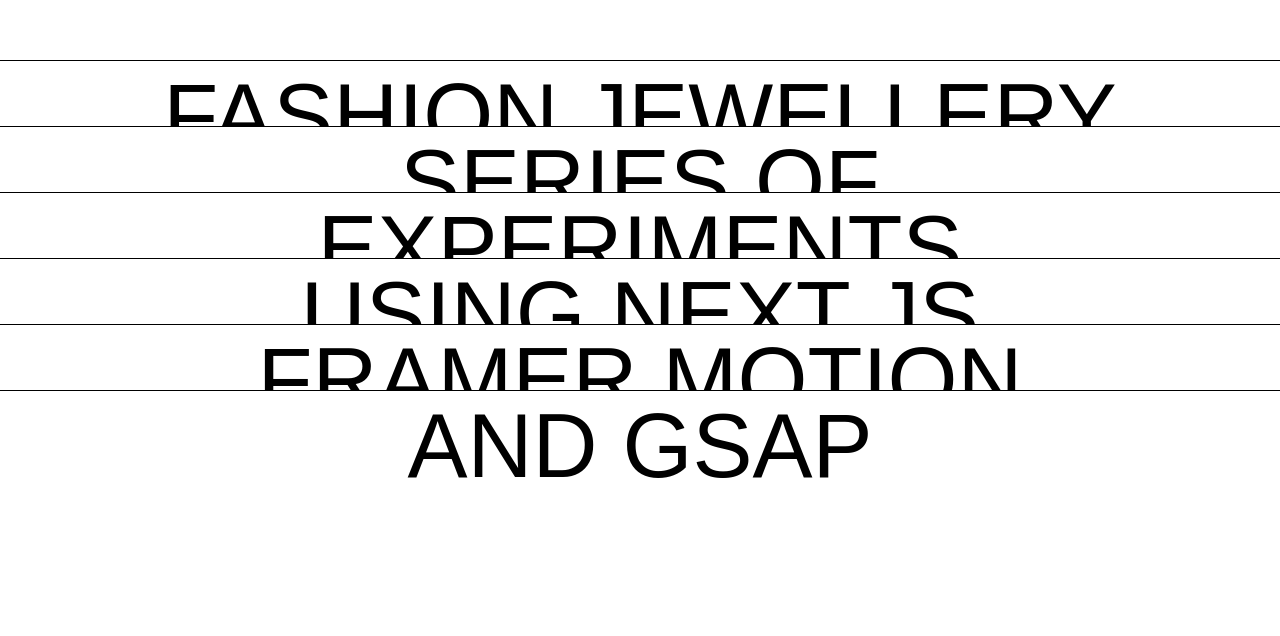
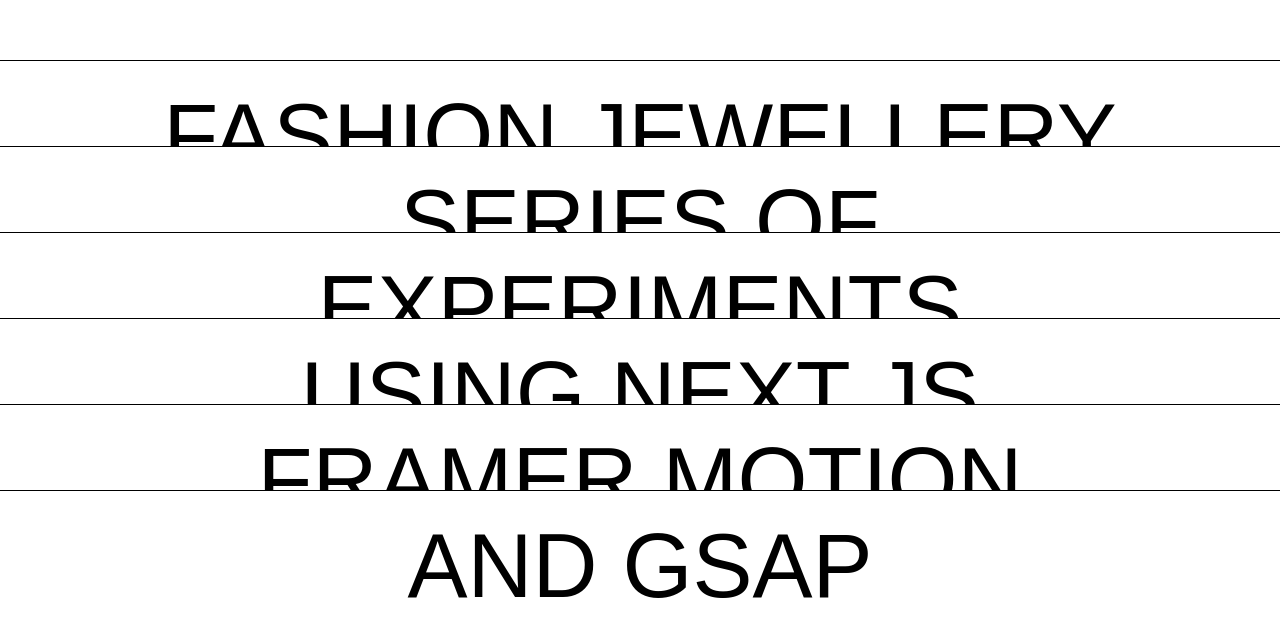
Before and after one commit to andreisd/experiments, a Next.js app: page / in a window 1280 px wide. Shown: the part 2027-2663 px from the top of the page. Built offline with nearby package versions, Linux system fonts and the light colour scheme; a web font is replaced by a local one.

Commit message:
Increase list item top padding

```diff
--- a/src/app/components/list/style.module.scss
+++ b/src/app/components/list/style.module.scss
@@ -17,7 +17,7 @@
     background-color: white;
     border-top: 0.1rem solid black;
     text-align: center;
-    padding-top: 0rem;
+    padding-top: 2rem;
     color: black;
     margin-bottom: -4.5rem;
     cursor: pointer;
```
